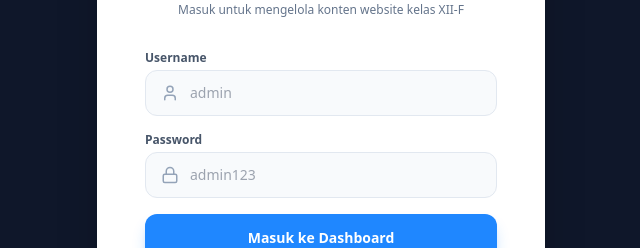
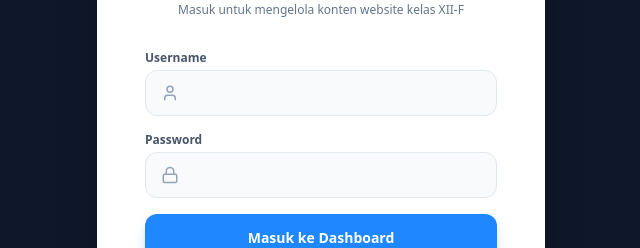
Before and after one commit to DikaG2/Web-Kelas-XII-F, a React (Vite) app: page /#/admin/login in a window 1280 px wide. Shown: the part 338-586 px from the top of the page, without its empty margins (319-959 px from the left). Built offline with nearby package versions, Linux system fonts and the light colour scheme.

Commit message:
Membersihkan tulisan abu-abu di kolom login

```diff
--- a/src/pages/admin/Login.tsx
+++ b/src/pages/admin/Login.tsx
@@ -1,7 +1,6 @@
 import React, { useState } from 'react';
-import { useNavigate } from 'react-router-dom';
+import { useNavigate, Link } from 'react-router-dom';
 import { Shield, Lock, User, ArrowLeft } from 'lucide-react';
-import { Link } from 'react-router-dom';
 
 export const AdminLogin: React.FC = () => {
   const [username, setUsername] = useState('');
@@ -12,7 +11,7 @@ export const AdminLogin: React.FC = () => {
   const handleLogin = (e: React.FormEvent) => {
     e.preventDefault();
     if (username === 'admin' && password === 'siswo') {
-      localStorage.setItem('xii_f_auth', 'true');
+      sessionStorage.setItem('isAdminAuth', 'true');
       navigate('/admin/dashboard');
     } else {
       setError('Username atau password salah!  HINT! = usr : default, pw : kepala sekolah 2026');
@@ -42,10 +41,10 @@ export const AdminLogin: React.FC = () => {
             <div className="relative">
               <User className="absolute left-4 top-3.5 text-slate-400" size={18}/>
               <input
-                type="password"
+                type="text"
                 value={username}
                 onChange={(e) => setUsername(e.target.value)}
-                placeholder="admin"
+                placeholder="" // <-- Dikosongkan di sini
                 required
                 className="w-full bg-slate-50 border border-slate-200 rounded-xl pl-11 pr-4 py-3 text-sm outline-none focus:border-primary"
               />
@@ -59,7 +58,7 @@ export const AdminLogin: React.FC = () => {
                 type="password"
                 value={password}
                 onChange={(e) => setPassword(e.target.value)}
-                placeholder="admin123"
+                placeholder="" // <-- Dan dikosongkan di sini juga
                 required
                 className="w-full bg-slate-50 border border-slate-200 rounded-xl pl-11 pr-4 py-3 text-sm outline-none focus:border-primary"
               />
```
Also changed, not shown: 5 other files (tests, documents, lock files or other folders).
